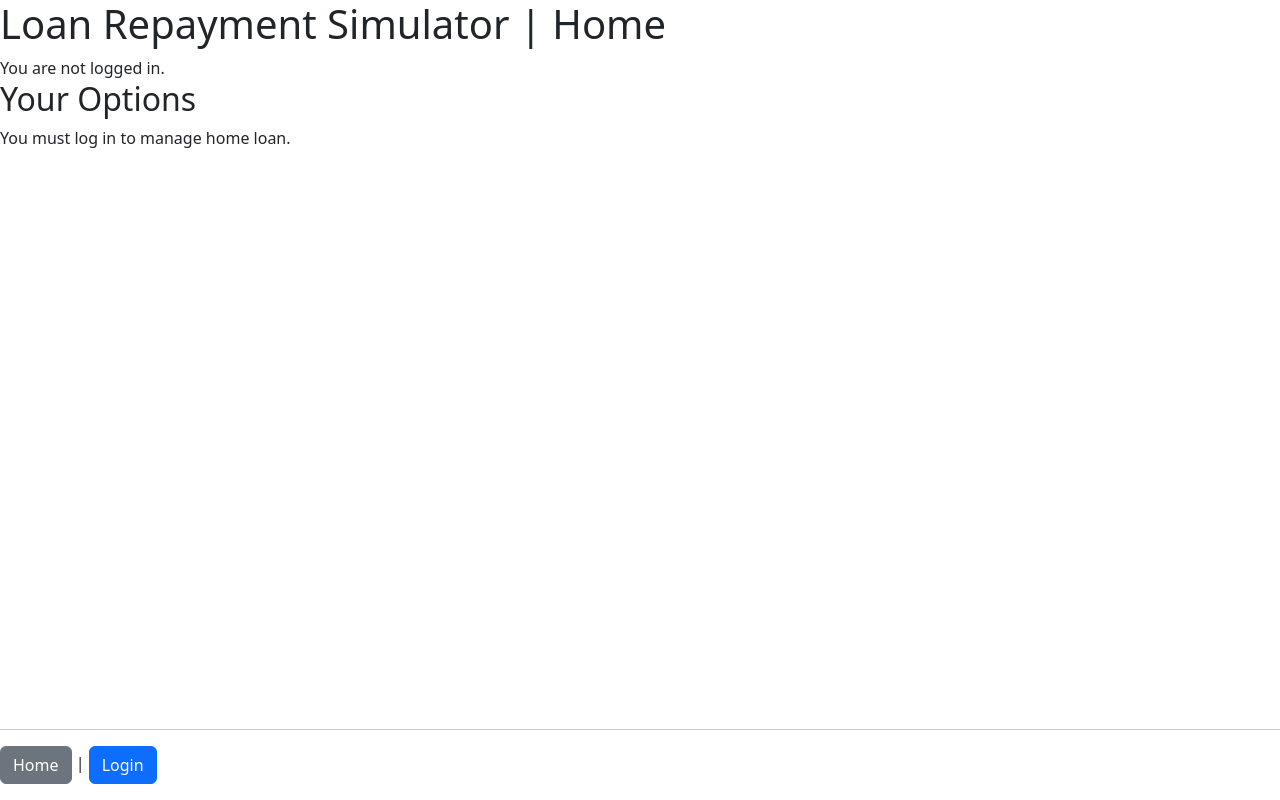
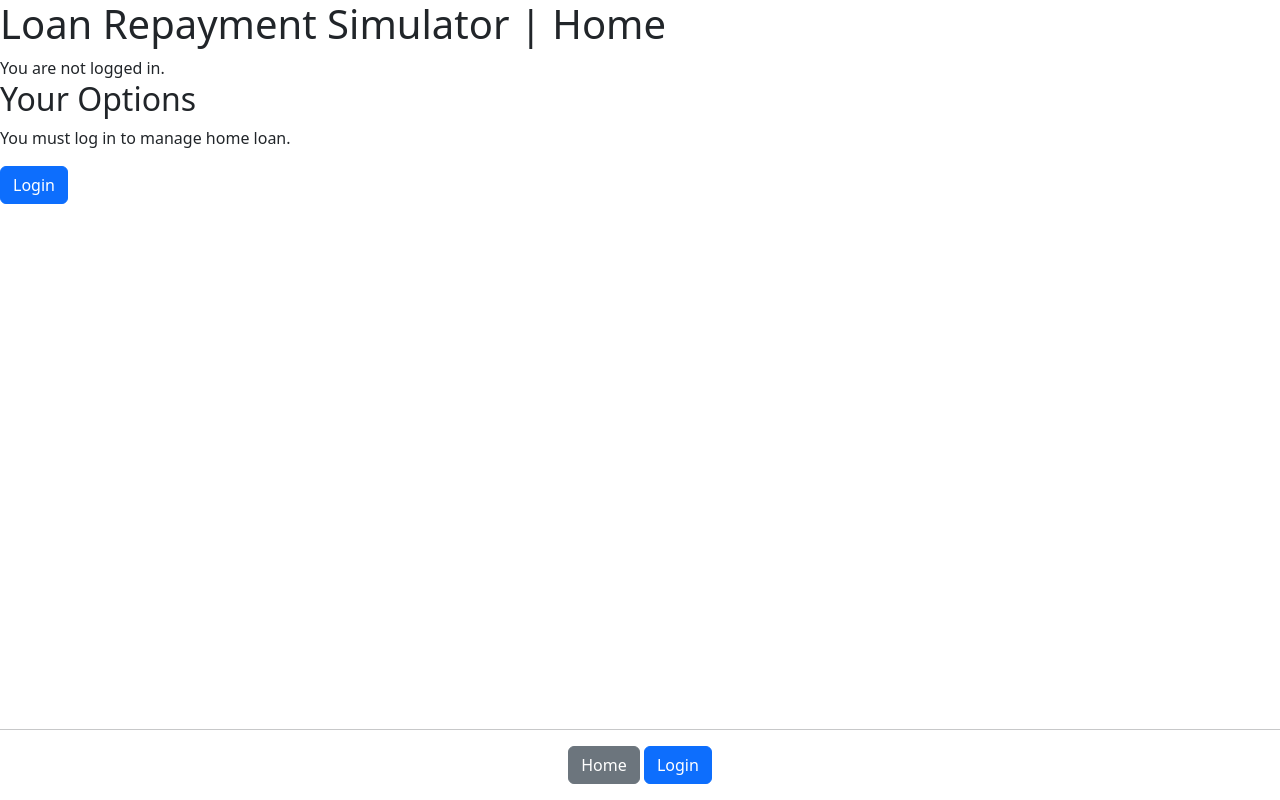
Before and after one commit to FlashBangAU/COIT13230-Load-Repayment-Simulator, a PHP site: page /home.php in a window 1280 px wide. Run offline with PHP 8.4, Linux system fonts and the light colour scheme.

Commit message:
testing feedback changes
checked if all pages had a footer and buttons to press on site to navigate.
logged out footer adjusted.

```diff
--- a/check-login.php
+++ b/check-login.php
@@ -9,12 +9,9 @@ if (session_status() === PHP_SESSION_NONE) {
 }
 
 if (isset($_POST['email']) && isset($_POST['password'])) {
-    if (empty($_POST['email'])) {
-        echo "Email not supplied.";
-        return false;
-    }
-    if (empty($_POST['password'])) {
-        echo "Password not supplied.";
+    if (empty($_POST['email']) || empty($_POST['password'])) {
+        echo "<p class='text-danger'>Email and/or Password not supplied. Reloading Login...</p>";
+        header("Refresh: 3; url=login.php");
         return false;
     }
 
@@ -42,7 +39,7 @@ if (isset($_POST['email']) && isset($_POST['password'])) {
     $stmt->close();
 
     if (!$result || $result->num_rows === 0) {
-        echo "<p class='text-danger'>Invalid email or password.</p>";
+        echo "<p class='text-danger'>Invalid email or password. Reloading Login...</p>";
         header("Refresh: 2.5; url=login.php");
         $db->close();
         exit;
@@ -61,7 +58,7 @@ if (isset($_POST['email']) && isset($_POST['password'])) {
         header('Location: home.php');
         exit();
     } else {
-        echo "<p class='text-danger'>Login failed. Reloading Login.</p>";
+        echo "<p class='text-danger'>Login failed. Reloading Login...</p>";
         header("Refresh: 2.5; url=login.php");
     }
 
--- a/delete-interest.php
+++ b/delete-interest.php
@@ -73,7 +73,7 @@
 
                 if ($submit == "Cancel") {
                     $db->close();
-                    header('Location: header("Location: loan-elements.php?DB_set=$DbID");');
+                    header("Location: loan-elements.php?DB_set=$DbID");
                     exit();
                 }
 
--- a/footer-logged-out.php
+++ b/footer-logged-out.php
@@ -1,4 +1,8 @@
 <!-- page footer -->
-  <footer>
-      <br><hr><p><a href="home.php" class="btn btn-secondary">Home</a> | <a href="login.php" class="btn btn-primary">Login</a></p>
+  <footer class="mt-auto text-center">
+      <hr>
+      <p>
+          <a href="home.php" class="btn btn-secondary">Home</a>
+          <a href="login.php" class="btn btn-primary">Login</a>
+      </p>
   </footer>
--- a/home.php
+++ b/home.php
@@ -38,6 +38,7 @@
 
 			echo "<h2>Your Options</h2>";
 			echo "<p>You must log in to manage home loan.</p>";
+			echo '<p><a href="login.php" class="btn btn-primary">Login</a></p>';
 
 			include("footer-logged-out.php");
 		}
--- a/logout.php
+++ b/logout.php
@@ -23,6 +23,7 @@
 		    echo 'Logged Out<br>';
 		}else{
 			echo 'You were not logged in, and so have no been logged out.<br>';
+			echo '<p><a href="login.php" class="btn btn-primary">Login</a></p>';
 		}
 
 		include('footer-logged-out.php');
```
